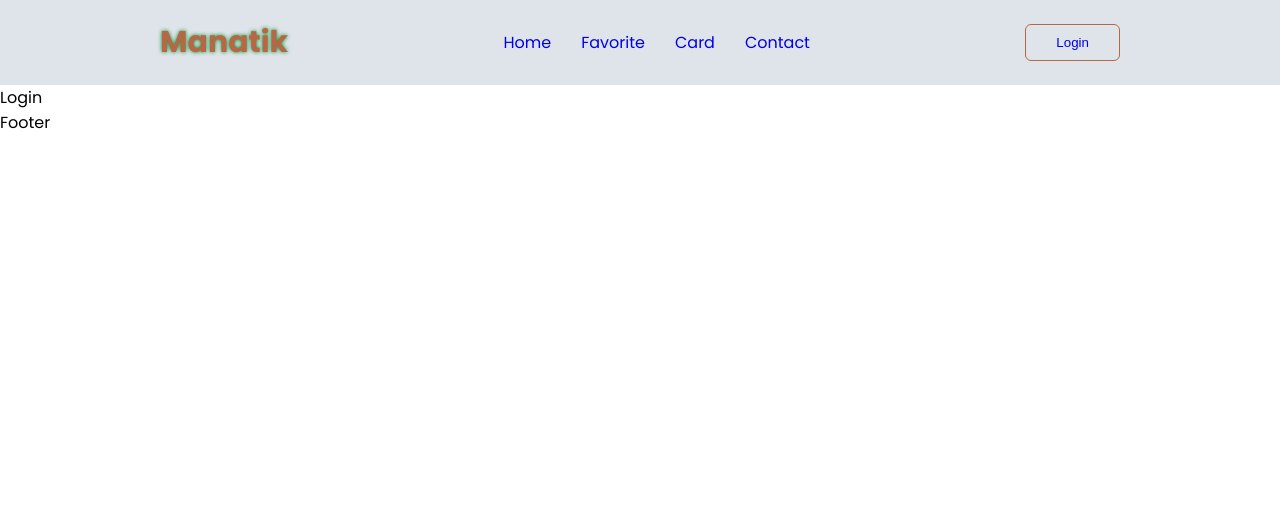
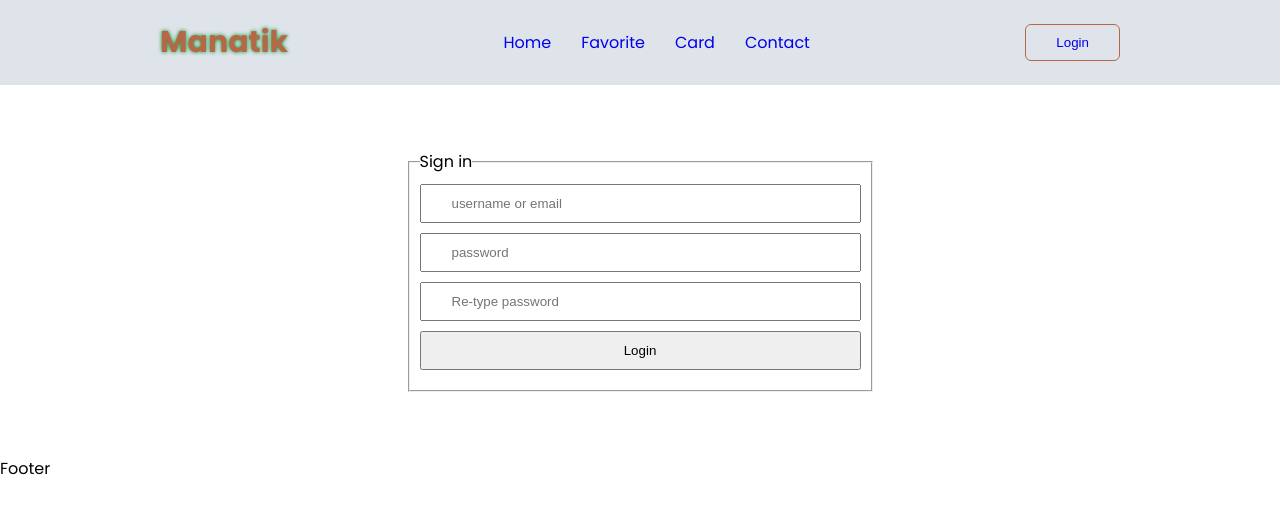
Before and after one commit to muradorucov/manatik, a React (Vite) app: page /login in a window 1280 px wide. Shown: the top 514 px of the page. Built offline with nearby package versions, Linux system fonts and the light colour scheme; no server answers.

Commit message:
feat:login page done

```diff
--- a/src/assets/layout.css
+++ b/src/assets/layout.css
@@ -21,6 +21,10 @@
 
 .justify-content-between {
     justify-content: space-between;
+}
+
+.justify-content-center {
+    justify-content: center;
 }
 
 .align-items-center {
--- a/src/assets/style.css
+++ b/src/assets/style.css
@@ -34,3 +34,17 @@ nav {
     padding-bottom: 6px;
     border-bottom: 2px solid #F79F1F;
 }
+
+/* Login Page Start */
+
+#login{
+    padding-block: 4rem;
+}
+.loginform fieldset{
+    padding: 10px;
+}
+.loginform input{
+    width: 100%;
+    padding: 10px 30px;
+    margin-bottom: 10px;
+}
--- a/src/pages/user/login/index.jsx
+++ b/src/pages/user/login/index.jsx
@@ -1,8 +1,33 @@
 import React from 'react'
 
 function Login() {
+    console.log(import.meta.env.VITE_USERS_API)
     return (
-        <div>Login</div>
+        <section id='login'>
+            <div className='container'>
+                <div className="row justify-content-center">
+                    <div className="col-xl-6 col-lg-6 col-md-8 col-sm-8 col-xs-8">
+                        <form className='loginform'>
+                            <fieldset>
+                                <legend>Sign in</legend>
+                                <div className='form-group'>
+                                    <input type="text" placeholder='username or email' />
+                                </div>
+                                <div className='form-group'>
+                                    <input type="password" placeholder='password' />
+                                </div>
+                                <div className='form-group'>
+                                    <input type="password" placeholder='Re-type password' />
+                                </div>
+                                <div className='form-group'>
+                                    <input type="submit" value="Login" />
+                                </div>
+                            </fieldset>
+                        </form>
+                    </div>
+                </div>
+            </div>
+        </section>
     )
 }
 
```
